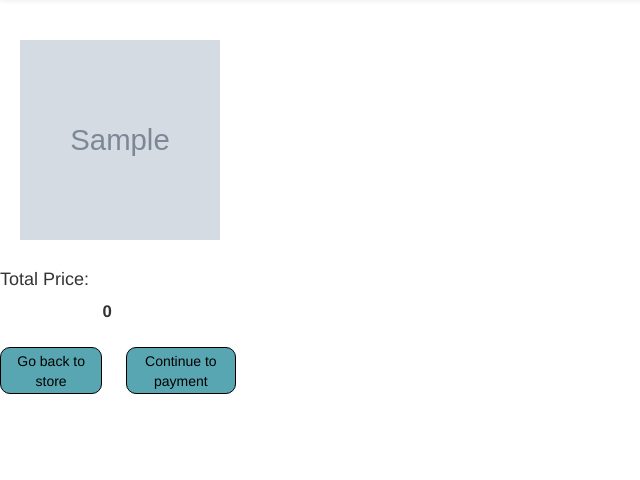
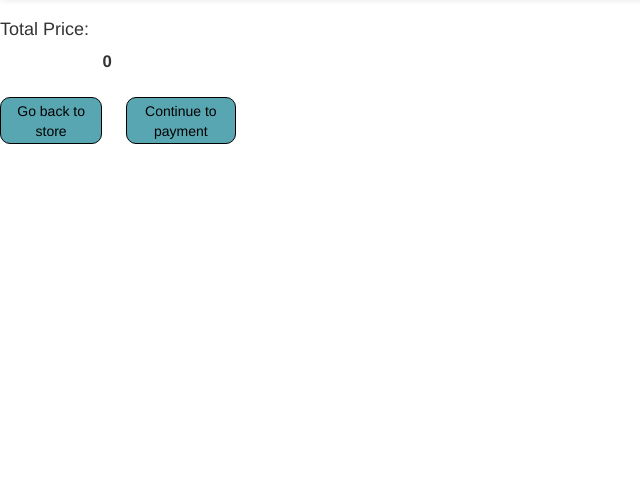
Before and after one commit to Jok90/hopur49CaptainConsole, a Django app: template templates/cart/cart.html in a window 1280 px wide. Shown: the part 107-587 px from the top of the page, without its empty margins (0-640 px from the left). Run offline with Django 3.2, Linux system fonts and the light colour scheme; the template is opened without the code that fills it: values that come from a table or form of the project are taken from there, others are empty; tables that the repository leaves empty hold one stand-in row (values such as "Sample post"); grey boxes marked "Sample" are stand-in pictures; some libraries are stand-ins or nearby versions.

Commit message:
Update cart.html
myndir i cart

```diff
--- a/templates/cart/cart.html
+++ b/templates/cart/cart.html
@@ -1,7 +1,8 @@
 {% extends 'base.html' %}
 {% block content %}
     {% for game_image in game.gameimage_set.all %}
-        <img src="{{ game_image.image }}" class="game-img" />
+{#        <img src="{{ game_image.image }}" class="game-img" />#}
+{#        <img class="game-img" src="{{ game.image }}" />#}
     {% endfor %}
     <div>
         <ul id="cart-items">
@@ -27,7 +28,7 @@
 
              element = document.createElement("li");
              var photo_element = document.createElement("img");
-             photo_element.alt=cart[i].image;
+             photo_element.src=cart[i].image;
              element.appendChild(photo_element);
              var name_element = document.createElement("p");
              name_element.textContent=cart[i].name;
```
